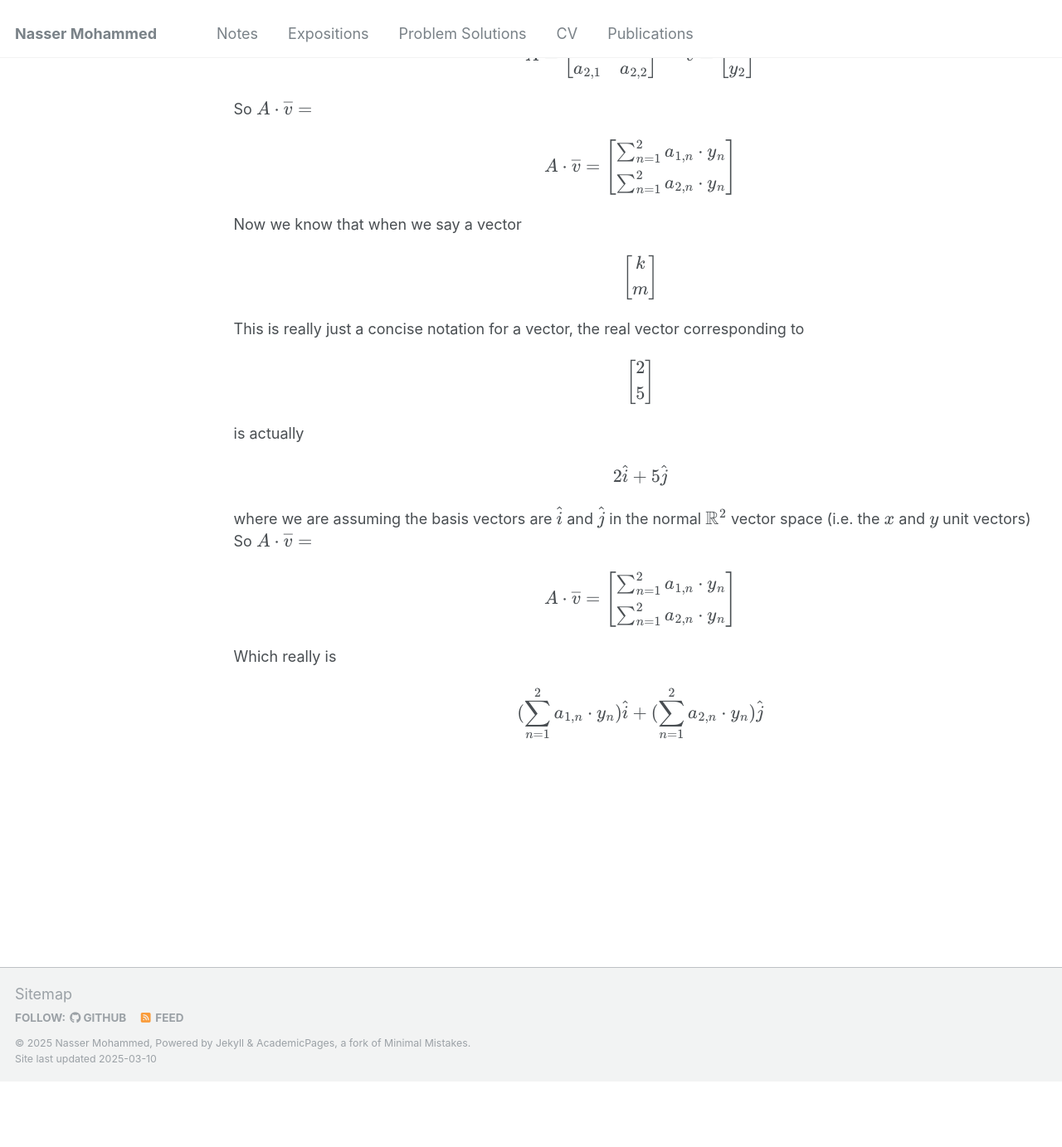
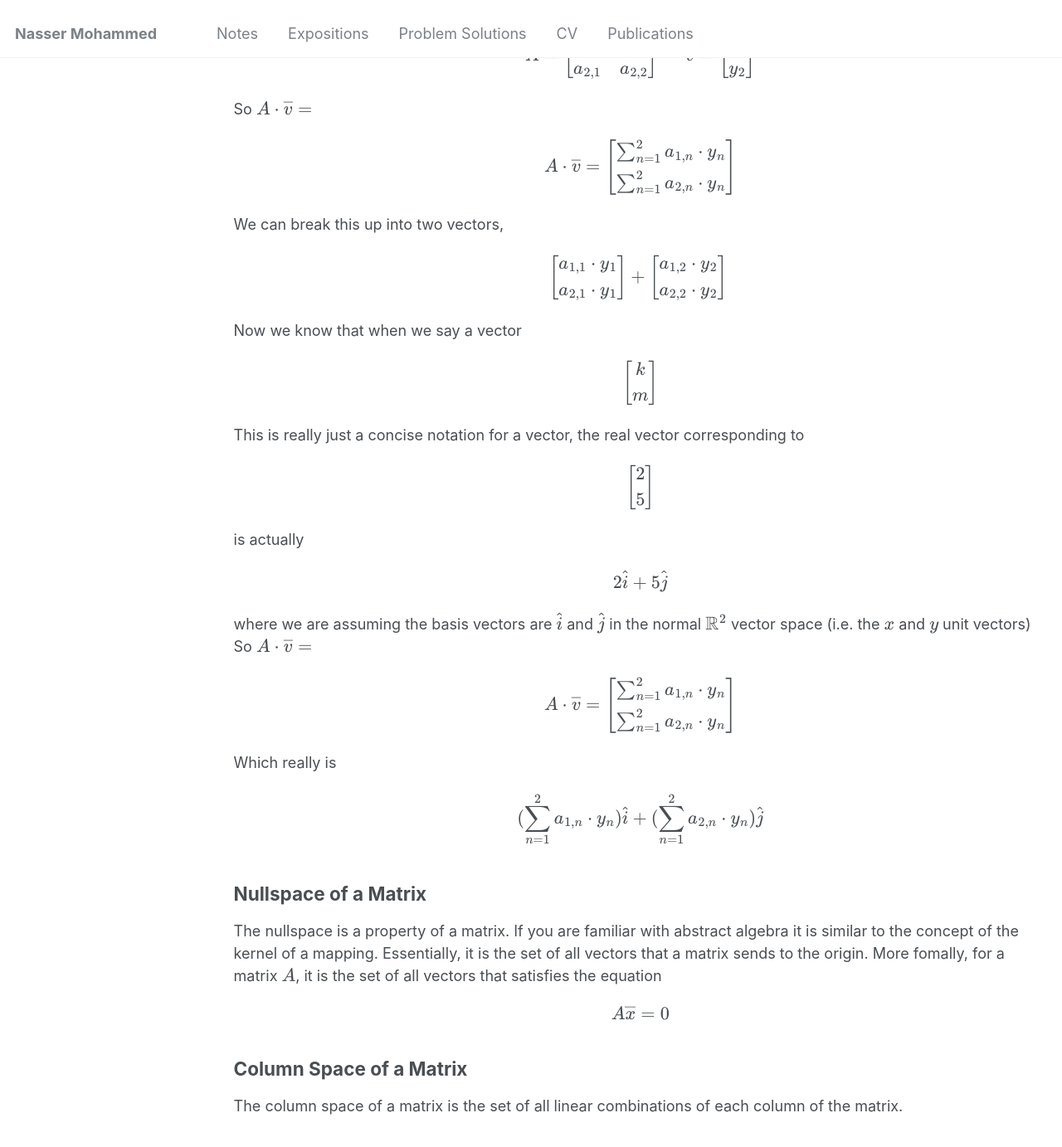
Before and after one commit to Nasser-Mohammed/Nasser-Mohammed.github.io, a Jekyll site: the page built from _pages/notes/linear-algebra/matrix.md, in a window 1280 px wide and 1400 px high, scrolled down 1804 px. Shown: the top 1383 px of the window at 83% size. Built offline with Jekyll 4.4.1, drawn with Linux system fonts in a browser that asks for light colours; before the commit the page ends 3108 px from its top, so only the background shows below that; some of the changed text lies outside the part shown.

Commit message:
Update matrix.md

```diff
--- a/_pages/notes/linear-algebra/matrix.md
+++ b/_pages/notes/linear-algebra/matrix.md
@@ -24,7 +24,7 @@ To really understand matrices, we must know what a linear map is. We say a map \
 \\[\text{Homogeneity: } \phi(\lambda x) = \lambda\phi(x)\\]
 Here, \\(x,y \in A\\) and \\(\lambda\\) is some scalar (usually a complex or real number). This concept is very important and we will see why later.
 
-## Back to Matrices
+## Matrix Multiplied to a Vector
 We know the algorithm for computing a matrix multiplied on the left to a vector. Recall, we are considering a \\(2\times 2\\) matrix \\(A\\) and a \\(2\times 1\\) vector \\(\overline{v}\\).
 Let
 <div style="text-align: center;">
@@ -47,6 +47,21 @@ A \cdot \overline{v} = \begin{bmatrix}
 \sum_{n=1}^2 a_{1,n}\cdot y_n \\
 \sum_{n=1}^2 a_{2,n} \cdot y_n
 \end{bmatrix}
+$$
+</div>
+We can break this up into two vectors,
+<div style="text-align: center;">
+$$
+\begin{bmatrix}
+a_{1,1}\cdot y_1 \\
+a_{2,1} \cdot y_1
+\end{bmatrix}
++
+\begin{bmatrix}
+  a_{1,2}\cdot y_2\\
+  a_{2,2} \cdot y_2
+  \end{bmatrix}
+\
 $$
 </div>
 Now we know that when we say a vector
@@ -81,3 +96,10 @@ $$
 </div>
 Which really is
 \\[(\sum_{n=1}^2 a_{1,n}\cdot y_n)\hat{i} + (\sum_{n=1}^2 a_{2,n} \cdot y_n)\hat{j}\\]
+
+## Nullspace of a Matrix
+The nullspace is a property of a matrix. If you are familiar with abstract algebra it is similar to the concept of the kernel of a mapping. Essentially, it is the set of all vectors that a matrix sends to the origin. More fomally, for a matrix \\(A\\), it is the set of all vectors that satisfies the equation
+\\[A\overline{x} = 0\\]
+
+## Column Space of a Matrix
+The column space of a matrix is the set of all linear combinations of each column of the matrix.
```
